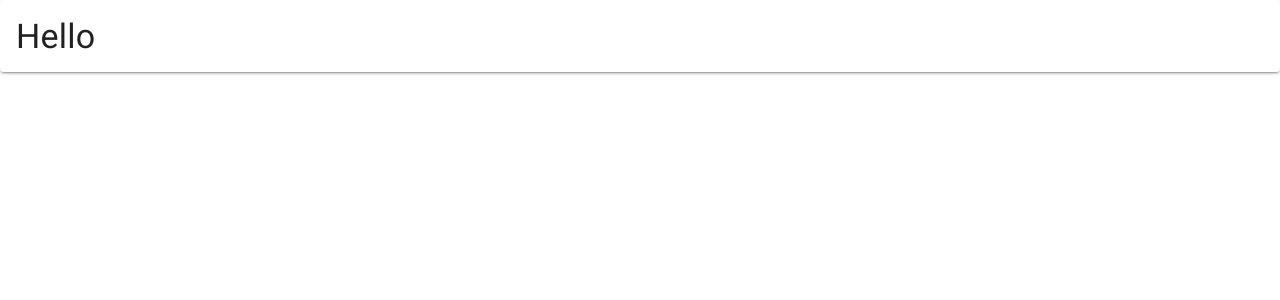
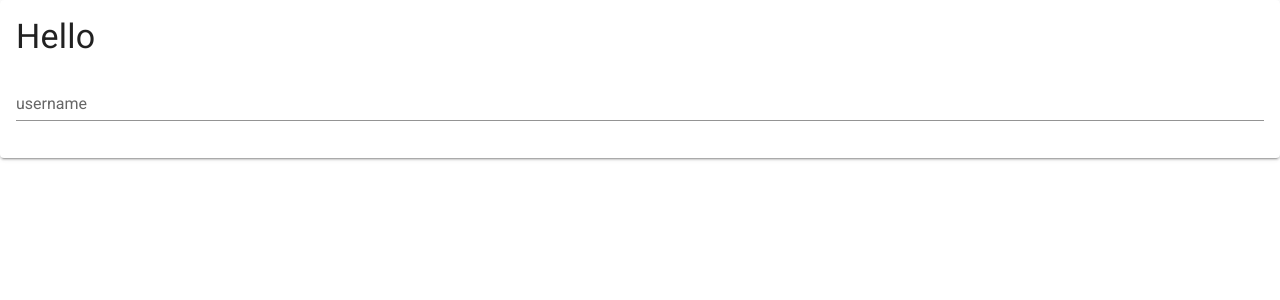
Before and after one commit to braden-w-tutorials/learn-vuetify-with-vue-mastery, a Vue app: page / in a window 1280 px wide. Shown: the top 300 px of the page. Built offline with nearby package versions, Linux system fonts and the light colour scheme.

Commit message:
Added text field with username

```diff
--- a/src/App.vue
+++ b/src/App.vue
@@ -2,6 +2,9 @@
   <v-app>
     <v-card>
       <v-card-title> <h1 class="display-1">Hello</h1></v-card-title>
+      <v-card-text
+        ><v-form><v-text-field label="username"></v-text-field></v-form
+      ></v-card-text>
     </v-card>
   </v-app>
 </template>
```
